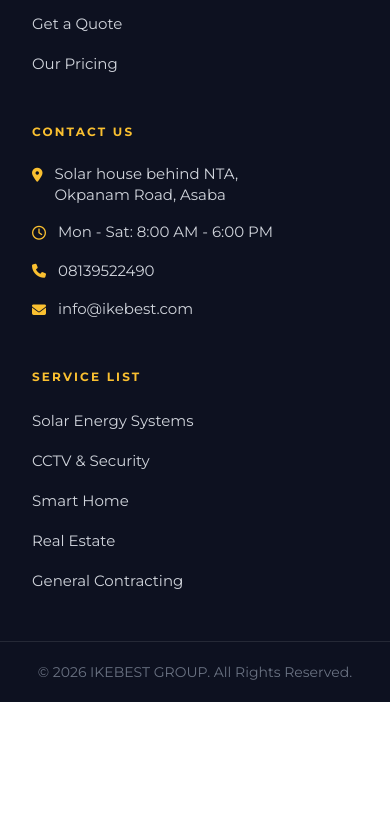
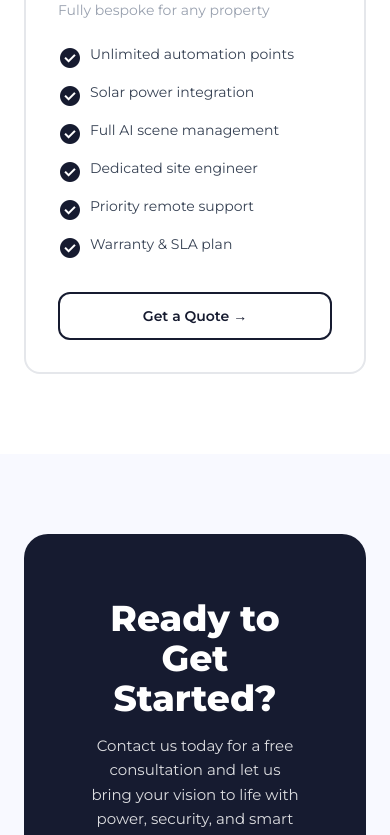
Before and after one commit to egentinnamdi/ikebest, a Vue app: page / in a window 390 px wide. Shown: the part 9561-10396 px from the top of the page. Before the commit the page ends 10263 px from the top, so only its background shows below. Built offline with nearby package versions, Linux system fonts and the light colour scheme.

Commit message:
feat: update contact email and enhance pricing section in HomeView and SmartHomeView

```diff
--- a/src/components/AppFooter.vue
+++ b/src/components/AppFooter.vue
@@ -53,7 +53,7 @@
           </li>
           <li class="flex items-center gap-3">
             <i class="fa-solid fa-envelope text-[#FAC030] text-[14px] shrink-0"></i>
-            <span class="text-gray-300 text-[15px]">info@ikebest.com</span>
+            <span class="text-gray-300 text-[15px]">Ikebest316@gmail.com</span>
           </li>
         </ul>
       </div>
--- a/src/components/AppNav.vue
+++ b/src/components/AppNav.vue
@@ -7,7 +7,7 @@
         <img
           src="https://res.cloudinary.com/dtetfimeq/image/upload/v1778246625/ikebest-logo_cgx4cg.png"
           alt="IKEBEST Group"
-          class="h-10 md:h-16 w-auto"
+          class="h-14 md:h-16 w-auto"
         />
       </RouterLink>
 
--- a/src/components/AppTopBar.vue
+++ b/src/components/AppTopBar.vue
@@ -3,7 +3,7 @@
     <div class="flex items-center gap-8 max-w-[1280px] mx-auto px-8 py-2.5 text-[13px]">
       <div class="flex items-center gap-2 text-white/65">
         <span class="material-symbols-outlined text-[15px] text-[#FAC030]">mail</span>
-        <span>info@ikebest.com</span>
+        <span>Ikebest316@gmail.com</span>
       </div>
       <div class="flex items-center gap-2 text-white/65">
         <span class="material-symbols-outlined text-[15px] text-[#FAC030]">call</span>
--- a/src/views/HomeView.vue
+++ b/src/views/HomeView.vue
@@ -328,6 +328,45 @@
     </div>
   </section>
 
+  <!-- Smart Home Pricing -->
+  <section class="py-20 bg-white">
+    <div class="max-w-[1200px] mx-auto px-6">
+      <div class="text-center mb-14">
+        <p class="text-xs font-semibold uppercase tracking-widest text-primary mb-2">Pricing</p>
+        <h2 class="text-4xl font-bold text-gray-900" style="font-family: 'Montserrat', sans-serif;">Smart Home Packages</h2>
+      </div>
+      <div class="grid grid-cols-1 md:grid-cols-3 gap-6">
+        <div
+          v-for="pkg in homePricing"
+          :key="pkg.title"
+          class="p-8 rounded-2xl border-2 flex flex-col relative"
+          :class="pkg.featured ? 'border-primary shadow-xl shadow-[#FAC030]/15 bg-white' : 'border-gray-200 bg-white'"
+        >
+          <div v-if="pkg.featured" class="absolute -top-3.5 left-1/2 -translate-x-1/2 bg-primary text-white text-xs font-bold px-4 py-1 rounded-full uppercase tracking-widest whitespace-nowrap">
+            Most Popular
+          </div>
+          <h3 class="font-bold text-xl text-gray-900 mb-1" style="font-family: 'Montserrat', sans-serif;">{{ pkg.title }}</h3>
+          <p class="text-gray-400 text-sm mb-1">{{ pkg.subtitle }}</p>
+          <div v-if="pkg.price" class="mb-5">
+            <span class="text-2xl font-extrabold text-primary" style="font-family: 'Montserrat', sans-serif;">{{ pkg.price }}</span>
+            <span class="text-gray-400 text-sm ml-1">{{ pkg.priceNote }}</span>
+          </div>
+          <div v-else class="mb-5"></div>
+          <ul class="space-y-3 flex-grow mb-8">
+            <li v-for="f in pkg.features" :key="f" class="flex gap-2 items-start text-sm text-gray-700">
+              <span class="material-symbols-outlined text-primary text-[18px] flex-shrink-0 mt-0.5" style="font-variation-settings:'FILL' 1;">check_circle</span>
+              {{ f }}
+            </li>
+          </ul>
+          <a href="tel:+2348139522490" class="block text-center py-3 rounded-xl font-semibold text-sm transition-all"
+            :class="pkg.featured ? 'bg-primary text-white hover:bg-[#1E2545]' : 'border-2 border-primary text-primary hover:bg-[#FAC030]/10'">
+            Get a Quote →
+          </a>
+        </div>
+      </div>
+    </div>
+  </section>
+
   <!-- CTA Banner -->
   <section class="max-w-[1200px] mx-auto px-6 mt-20 mb-20">
     <div class="bg-primary rounded-3xl p-16 text-center text-white">
@@ -436,6 +475,33 @@
   },
 ]
 
+const homePricing = [
+  {
+    title: 'Starter',
+    subtitle: 'For 2–3 bedroom homes',
+    featured: false,
+    price: '₦240,000',
+    priceNote: 'with installation',
+    features: ['Smart lighting (5 rooms)', 'Smart locks (main door)', 'Mobile app control', 'Basic CCTV integration', 'Local tech support'],
+  },
+  {
+    title: 'Premium',
+    subtitle: 'For full smart home experience',
+    featured: true,
+    price: null,
+    priceNote: null,
+    features: ['Smart lighting (full home)', 'Smart locks & automated gate', 'Climate control integration', 'Multi-room audio', '8-camera CCTV integration', 'Intercom & video doorbell', '1-year maintenance plan'],
+  },
+  {
+    title: 'Custom Build',
+    subtitle: 'Fully bespoke for any property',
+    featured: false,
+    price: null,
+    priceNote: null,
+    features: ['Unlimited automation points', 'Solar power integration', 'Full AI scene management', 'Dedicated site engineer', 'Priority remote support', 'Warranty & SLA plan'],
+  },
+]
+
 const testimonials = [
   { name: 'Chief Benson O.', role: 'Business Owner, Asaba', review: 'IKEBEST installed my solar system two years ago. I haven\'t had a single day of blackout since then. Their service is truly exceptional.' },
   { name: 'Mrs. Amaka E.', role: 'Retail Manager', review: 'Their security systems gave me peace of mind. I can monitor my warehouse from anywhere in the world. Highly recommended!' },
--- a/src/views/SmartHomeView.vue
+++ b/src/views/SmartHomeView.vue
@@ -95,7 +95,12 @@
             Most Popular
           </div>
           <h3 class="font-bold text-xl text-gray-900 mb-1" style="font-family: 'Montserrat', sans-serif;">{{ pkg.title }}</h3>
-          <p class="text-gray-400 text-sm mb-6">{{ pkg.subtitle }}</p>
+          <p class="text-gray-400 text-sm mb-1">{{ pkg.subtitle }}</p>
+          <div v-if="pkg.price" class="mb-5">
+            <span class="text-2xl font-extrabold text-primary" style="font-family: 'Montserrat', sans-serif;">{{ pkg.price }}</span>
+            <span class="text-gray-400 text-sm ml-1">{{ pkg.priceNote }}</span>
+          </div>
+          <div v-else class="mb-5"></div>
           <ul class="space-y-3 flex-grow mb-8">
             <li v-for="f in pkg.features" :key="f" class="flex gap-2 items-start text-sm text-gray-700">
               <span class="material-symbols-outlined text-primary text-[18px] flex-shrink-0 mt-0.5" style="font-variation-settings:'FILL' 1;">check_circle</span>
@@ -134,6 +139,8 @@
     title: 'Starter',
     subtitle: 'For 2–3 bedroom homes',
     featured: false,
+    price: '₦240,000',
+    priceNote: 'with installation',
     features: ['Smart lighting (5 rooms)', 'Smart locks (main door)', 'Mobile app control', 'Basic CCTV integration', 'Local tech support'],
   },
   {
```
